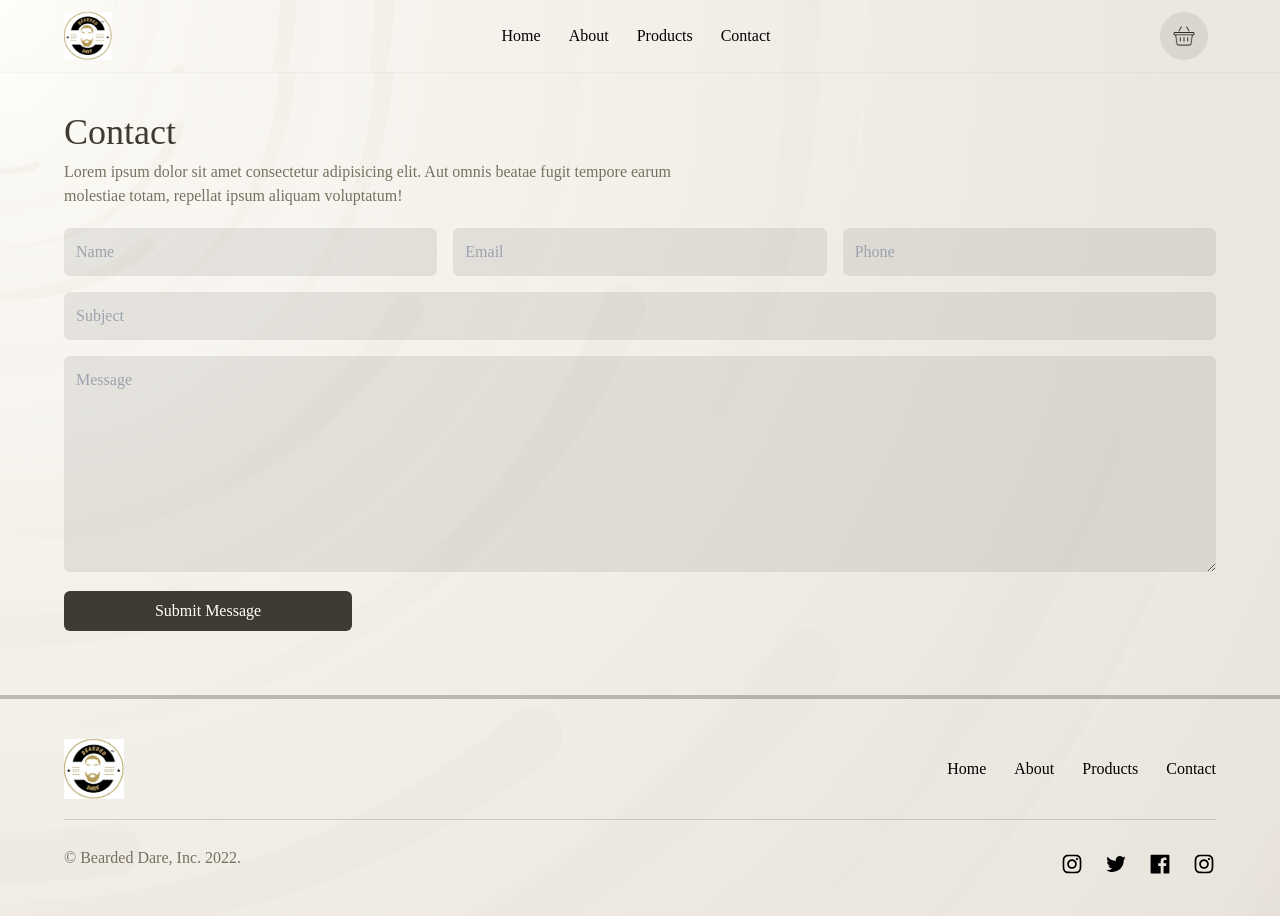
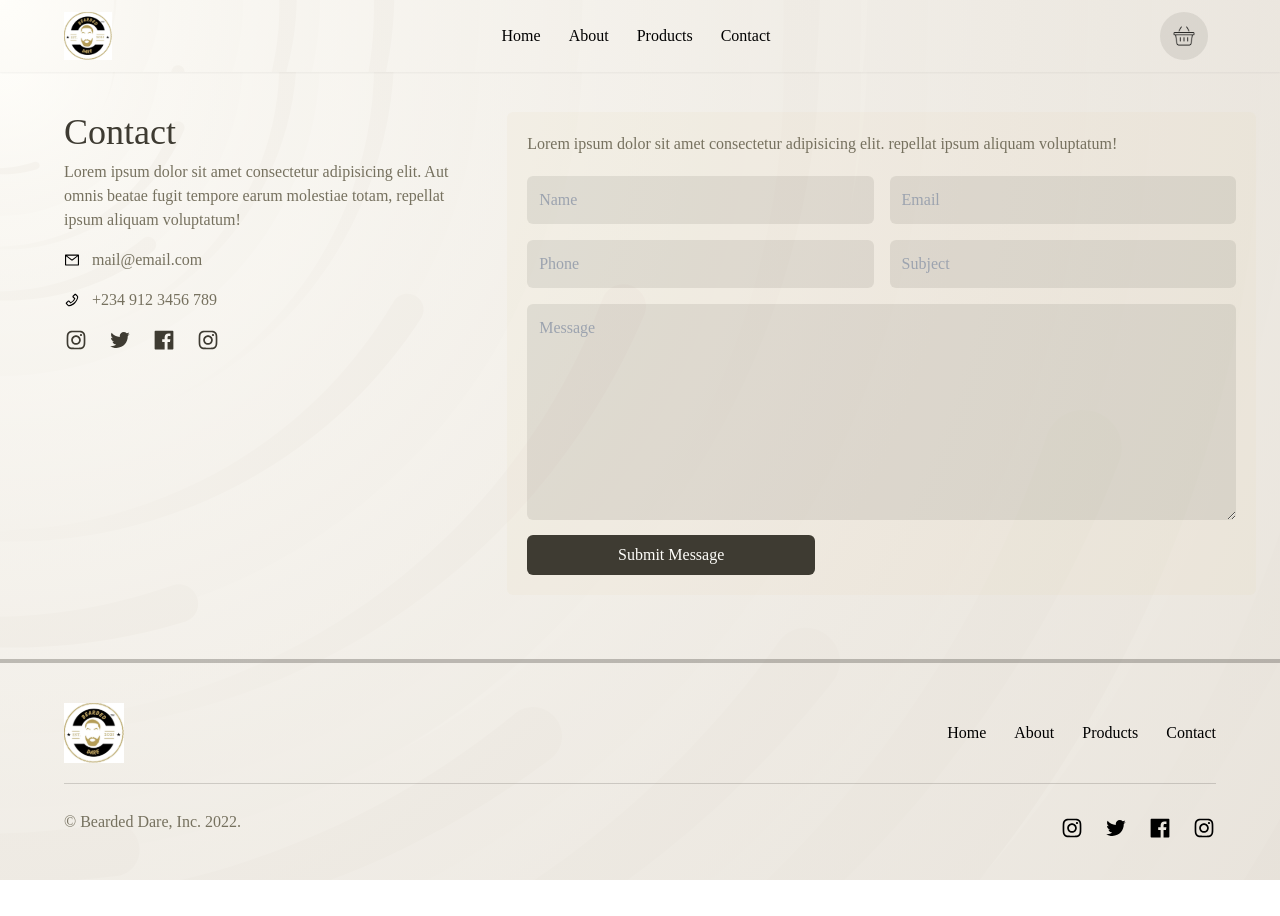
Before and after one commit to Aheedjo/bearded-dare, a Next.js app: page /Contact in a window 1280 px wide. After the commit the page ends 880 px from the top, so only its background shows below. Built offline with nearby package versions, Linux system fonts and the light colour scheme; a web font is replaced by a local one.

Commit message:
contact page modified

```diff
--- a/src/pages/Contact.jsx
+++ b/src/pages/Contact.jsx
@@ -1,9 +1,13 @@
+import Link from "next/link";
 import styles from "../styles/Contact.module.scss";
 import Button from "../components/button/Button";
+import Input from "../components/input/Input";
+import { AiOutlineInstagram, AiOutlineTwitter, AiFillFacebook, AiOutlineMail, AiOutlinePhone } from "react-icons/ai";
 
 const Contact = () => {
     return (
         <main className={styles.container}>
+            <div className={styles.contactDetails}>
                 <header>
                     <h2>Contact</h2>
                     <p>
@@ -11,15 +15,42 @@ const Contact = () => {
                         molestiae totam, repellat ipsum aliquam voluptatum!
                     </p>
                 </header>
-            <form action="" className={styles.form}>
+                <div className={styles.emailPhone}>
+                    <div>
+                        <AiOutlineMail />
+                        <p>mail@email.com</p>
+                    </div>
+                    <div>
+                        <AiOutlinePhone />
+                        <p>+234 912 3456 789</p>
+                    </div>
+                </div>
+                <div className={styles.socialLinks}>
+                    <Link href={""}>
+                        <AiOutlineInstagram className={styles.socialLink} />
+                    </Link>
+                    <Link href={""}>
+                        <AiOutlineTwitter className={styles.socialLink} />
+                    </Link>
+                    <Link href={""}>
+                        <AiFillFacebook className={styles.socialLink} />
+                    </Link>
+                    <Link href={""}>
+                        <AiOutlineInstagram className={styles.socialLink} />
+                    </Link>
+                </div>
+            </div>
+            <div className={styles.formCont}>
+                <p>Lorem ipsum dolor sit amet consectetur adipisicing elit. repellat ipsum aliquam voluptatum!</p>
+                <form className={styles.form}>
                     <div>
                         <div>
-                        <input type="text" name="" id={styles.input} placeholder="Name" />
-                        <input type="text" name="" id={styles.input} placeholder="Email" />
-                        <input type="text" name="" id={styles.input} placeholder="Phone" />
+                            <Input placeholder="Name" />
+                            <Input placeholder="Email" />
                         </div>
                         <div>
-                        <input type="text" name="" id={styles.input} placeholder="Subject" />
+                            <Input placeholder="Phone" />
+                            <Input placeholder="Subject" />
                         </div>
                         <div>
                             <textarea name="" id={styles.input} cols="30" rows="8" placeholder="Message"></textarea>
@@ -27,6 +58,7 @@ const Contact = () => {
                     </div>
                     <Button text={"Submit Message"} />
                 </form>
+            </div>
         </main>
     );
 };
--- a/src/styles/Contact.module.scss
+++ b/src/styles/Contact.module.scss
@@ -1,20 +1,33 @@
 .container {
     @apply w-[90%] max-w-[1440px] mx-auto mt-5 md:mt-0;
+    @apply grid lg:grid-cols-[35%_65%] gap-10;
 
-    header {
-        @apply max-w-2xl;
+    .contactDetails {
+        .emailPhone {
+            div {
+                @apply flex items-center gap-3 mt-4;
+            }
+        }
+
+        .socialLinks {
+            @apply text-2xl text-Headers flex items-center gap-5 mt-4;
+        }
     }
 
-    .form {
-        > div {
-            @apply flex flex-col gap-4 mt-5 mb-1;
+    .formCont {
+        @apply bg-Primary bg-opacity-10 rounded-md p-5;
 
-            #input {
-                @apply px-3 py-3 bg-Headers bg-opacity-10 rounded-md w-full outline-none;
-            }
+        .form {
+            > div {
+                @apply flex flex-col gap-4 mt-5;
 
-            > div:first-of-type {
-                @apply grid lg:grid-cols-3 gap-4;
+                #input {
+                    @apply px-3 py-3 bg-Headers bg-opacity-10 rounded-md w-full outline-none;
+                }
+
+                > div:not(:last-of-type) {
+                    @apply grid lg:grid-cols-2 gap-4;
+                }
             }
         }
     }
```
Lines whose indentation alone changed are shown as unchanged.
